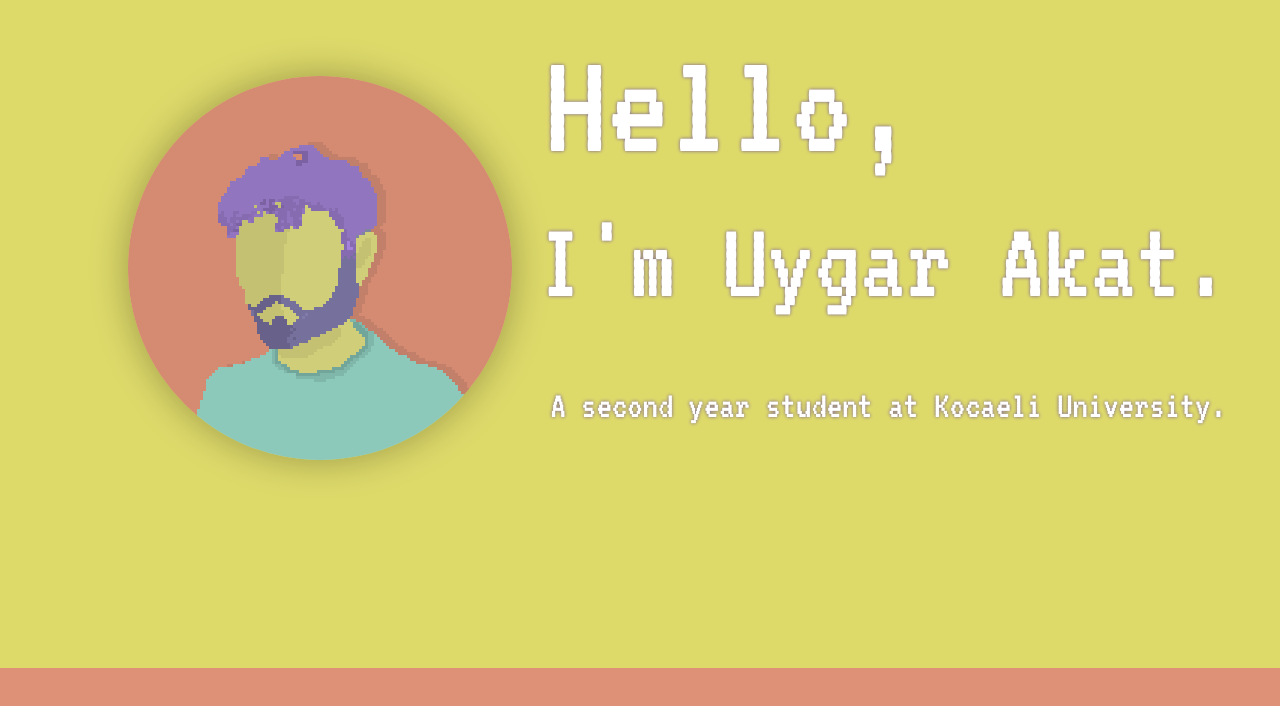
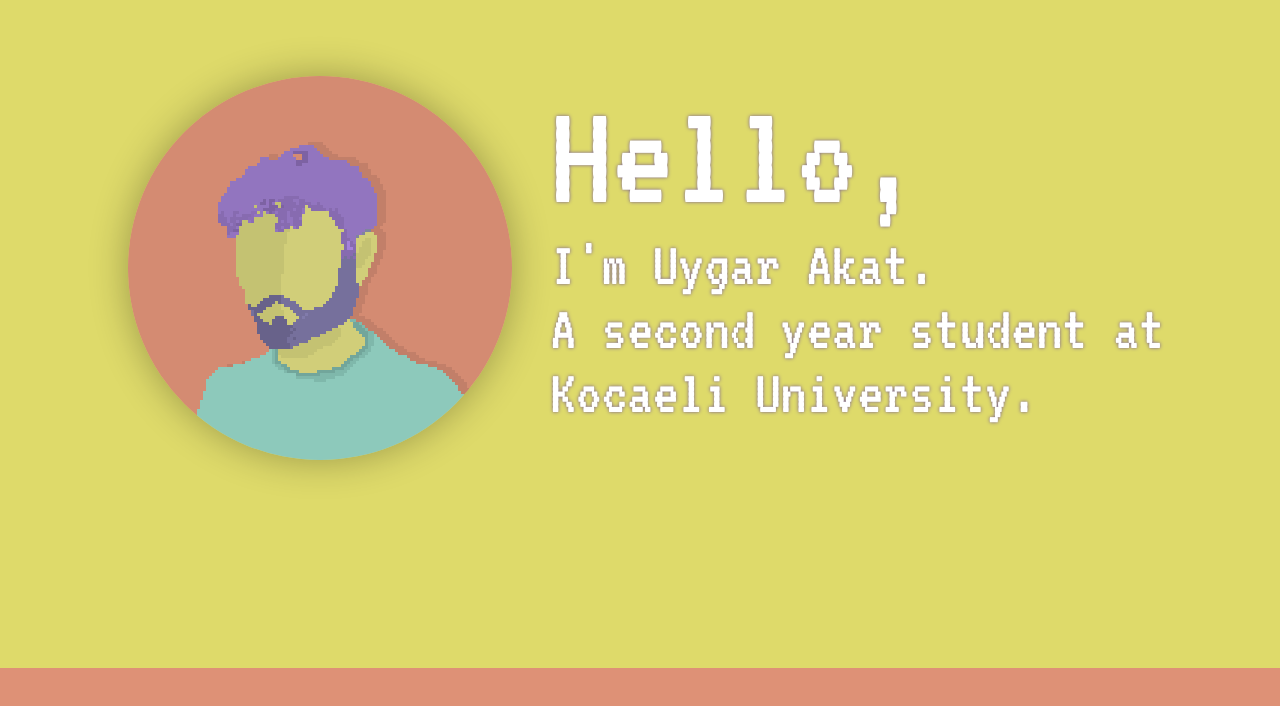
Before and after one commit to MorgarAkt/MorgarAkt.github.io, a plain HTML site: page index.html in a window 1280 px wide. Shown: the part 132-838 px from the top of the page. Drawn offline with Linux system fonts and the light colour scheme.

Commit message:
css format

```diff
--- a/css/index.css
+++ b/css/index.css
@@ -17,61 +17,26 @@
   box-shadow: 0 0 3vw 0.0001vw rgba(0, 0, 0, 0.3);
 }
 
-#allTexts {
+#position {
   position: absolute;
-  left: 0vw;
-  width: 50vw;
+  left: 43vw;
+  top: calc(50vh - 14.8vw);
 }
 
-#hello:hover {
-  transition: ease all 0.7s;
-  transform: translateX(80px);
-}
-
-#myName:hover {
-  transition: ease all 0.7s;
-  transform: translateX(80px);
-}
-
-#desc:hover {
-  transition: ease all 0.7s;
-  transform: translateX(80px);
-}
-
-#hello {
-  position: absolute;
-  top: 20vh;
-  left: 42.6vw;
+#text1 {
   font-size: 12vw;
   text-align: left;
   font-family: var(--pixelFont);
   color: white;
   text-shadow: 0 0 0.3vw var(--d);
-  transition: ease all 0.1s;
 }
 
-#myName {
-  position: absolute;
-  top: 42vh;
-  left: 42vw;
-  font-size: 9vw;
+#text2 {
+  font-size: 5vw;
   text-align: left;
   font-family: var(--pixelFont);
   color: white;
   text-shadow: 0 0 0.3vw var(--d);
-  transition: ease all 0.1s;
-}
-
-#desc {
-  position: absolute;
-  top: 60vh;
-  left: 43vw;
-  width: fit-content;
-  font-size: 3vw;
-  font-family: var(--pixelFont);
-  text-shadow: 0 0 0.3vw var(--d);
-  color: white;
-  transition: ease all 0.1s;
 }
 
 #secondBox {
--- a/index.html
+++ b/index.html
@@ -4,34 +4,27 @@
     <meta charset="UTF-8" />
     <meta http-equiv="X-UA-Compatible" content="IE=edge" />
     <meta name="viewport" content="width=device-width, initial-scale=1.0" />
-    <meta name="author" content="Uygar,Akat">
+    <meta name="author" content="Uygar,Akat" />
     <title>Hello</title>
-    <link rel="stylesheet" href="./css/output.css">
+    <link rel="stylesheet" href="./css/output.css" />
     <link rel="stylesheet" href="./css/shared.css" />
     <link rel="stylesheet" href="./css/index.css" />
-    <link rel="shortcut icon" href="./images/logo.png" type="image/x-icon">
+    <link rel="shortcut icon" href="./images/logo.png" type="image/x-icon" />
     <script src="./js/shared.js"></script>
   </head>
   <body>
-    <tr><td></td><td></td><td></td></tr>
     <div id="mother">
       <div id="firstBox">
         <img src="./images/portrait.png" alt="portait" srcset="" />
-            <span id="hello">
-            Hello,
+        <span id="position">
+          <span id="text1"> Hello, <br></span>
+          <span id="text2">
+            I'm Uygar Akat. <br />
+            A second year student at Kocaeli University.
           </span>
-            <br>
-            <span id="myName">
-            I'm Uygar Akat.
         </span>
-            <br>
-            <p  id="desc"">
-            A second year student at Kocaeli University.
-            </p>
       </div>
-      <div id="secondBox">
-
-        </div>
+      <div id="secondBox"></div>
       <div id="thirtBox">
         <iframe
           id="replit"
```
Lines whose indentation alone changed are shown as unchanged.
